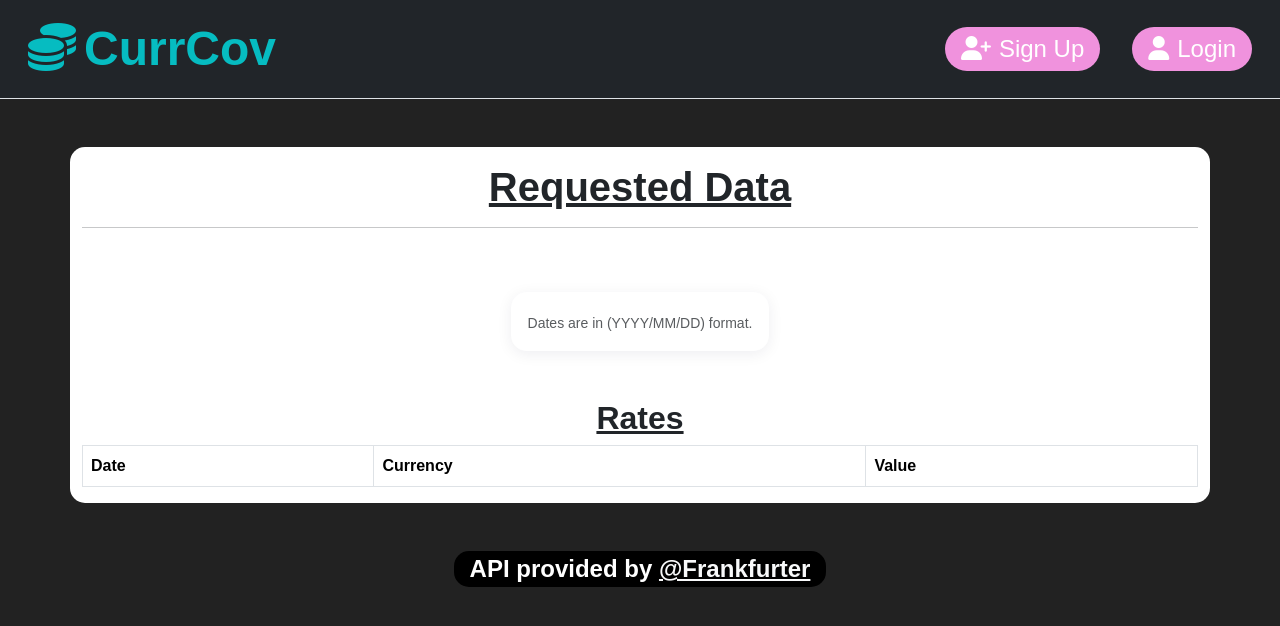
After one commit to RushilReddy909/CurrCov, a Flask app: template templates/quoted.html in a window 1280 px wide. The commit adds this page. Shown: the top 626 px of the page. Run offline with Flask 3, Linux system fonts and the light colour scheme; the template is opened without the code that fills it, so the values that code supplies are empty.

Commit message:
Removed fetch in JS and added form to quote

```diff
--- a/app.py
+++ b/app.py
@@ -129,12 +129,30 @@ def quote():
     elif request.method == "GET":
         return render_template('quote.html', currencies=currencies)
     else:
-        #TODO error handling
+        #Get Input
+        fromC = request.form["fromC"]
+        toC = request.form["toC"]
+        amount = request.form["amount"]
+        fromDate = request.form["fromDate"]
+        toDate = request.form["toDate"]
 
-        data = request.json
-        response = requests.get(f"https://api.frankfurter.app/{data['date']}?amount={data['amount']}&from={data['fromCurr']}&to={data['toCurr']}")
-        quote = response.json()['rates'][data['toCurr']]
-        return jsonify(quote)
+        #Error handling
+
+        #API Request
+        url = "https://api.frankfurter.app/"
+        if fromDate and toDate:
+            url += f"{fromDate}..{toDate}?"
+        elif fromDate:
+            url += f"{fromDate}?"
+        else:
+            url += "latest?"
+
+        if amount:
+            url += f"amount={amount}&"
+        url += f"from={fromC}&to={toC}"
+
+        response = requests.get(url).json()
+        return render_template('quoted.html', data=response, rates=response['rates'], currencies=currencies, format=format)
 
 if __name__ == "__main__":
     db.create_all()
--- a/static/style.css
+++ b/static/style.css
@@ -80,6 +80,7 @@ nav {
 .card {
     border-color: white;
     box-shadow: rgba(0, 17, 51, 0.07) 0px 3px 15px;
+    border-radius: 15px;
 }
 
 h4 > img {
@@ -106,3 +107,8 @@ td {
     align-items: center;
     justify-content: end;
 }
+
+.details {
+    font-size: 2.5em;
+    font-weight: bold;
+}
--- /dev/null
+++ b/templates/quoted.html
@@ -0,0 +1,54 @@
+{% extends "layout.html" %}
+
+{% block title %} Conversion {% endblock %}
+
+{% block main %}
+    <div class="container">
+        <h1 class="mt-3">Requested Data</h1>
+        <hr>
+        <div style="display: flex; justify-content: center;">
+            <div class="card p-3 m-5">
+                {% for det in data %}
+                    {% if det != 'rates' %}
+                        {% if det == 'start_date' %}
+                            <p class="details">Start Date : {{data[det]}}</p>
+                        {% elif det == 'end_date' %}
+                            <p class="details">End Date : {{data[det]}}</p>
+                        {% else %}
+                            <p class="details">{{det.capitalize()}} : {{data[det]}}</p>
+                        {% endif %}
+                    {% endif %}
+                {% endfor %}
+                <div class="form-text">Dates are in (YYYY/MM/DD) format.</div>
+            </div>
+        </div>
+        {% if 'date' not in data %}
+            <h2>Rates</h2>
+            <table class="table table-striped table-bordered table-responsive">
+                <thead>
+                    <tr>
+                        <th>Date</th>
+                        <th>Currency</th>
+                        <th>Value</th>
+                    </tr>
+                </thead>
+                <tbody>
+                    {% for date, currencies in rates.items() %}
+                    <tr>
+                        <td>{{ date }}</td>
+                        {% for currency, value in currencies.items() %}
+                        <td>{{ currency }}</td>
+                        <td>{{ value }}</td>
+                        {% endfor %}
+                    </tr>
+                    {% endfor %}
+                </tbody>
+            </table>
+        {% else %}
+            <div style="text-align: center;">
+                <h5 class="text-secondary">{{data['amount']}} {{currencies[data['base']]}} is equal to</h5>
+                <h3>{{format(rates[rates.items()|first|first], ',')}} {{currencies[rates.items()|first|first]}}</h3>
+            </div>
+        {% endif %}
+    </div>
+{% endblock %}
```
Also changed, not shown: templates/index.html (+10 -10 lines), templates/quote.html (+11 -35 lines), README.md.
